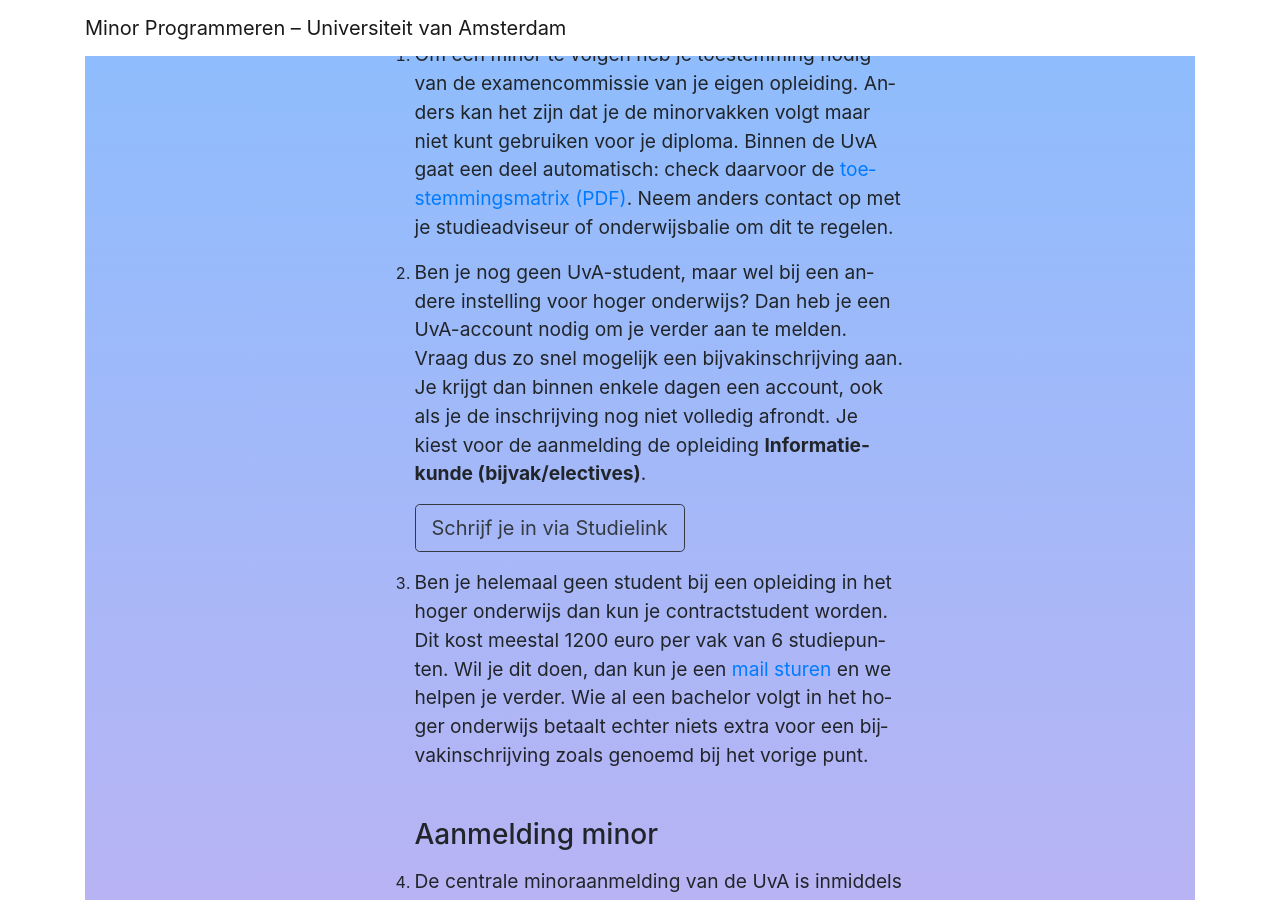
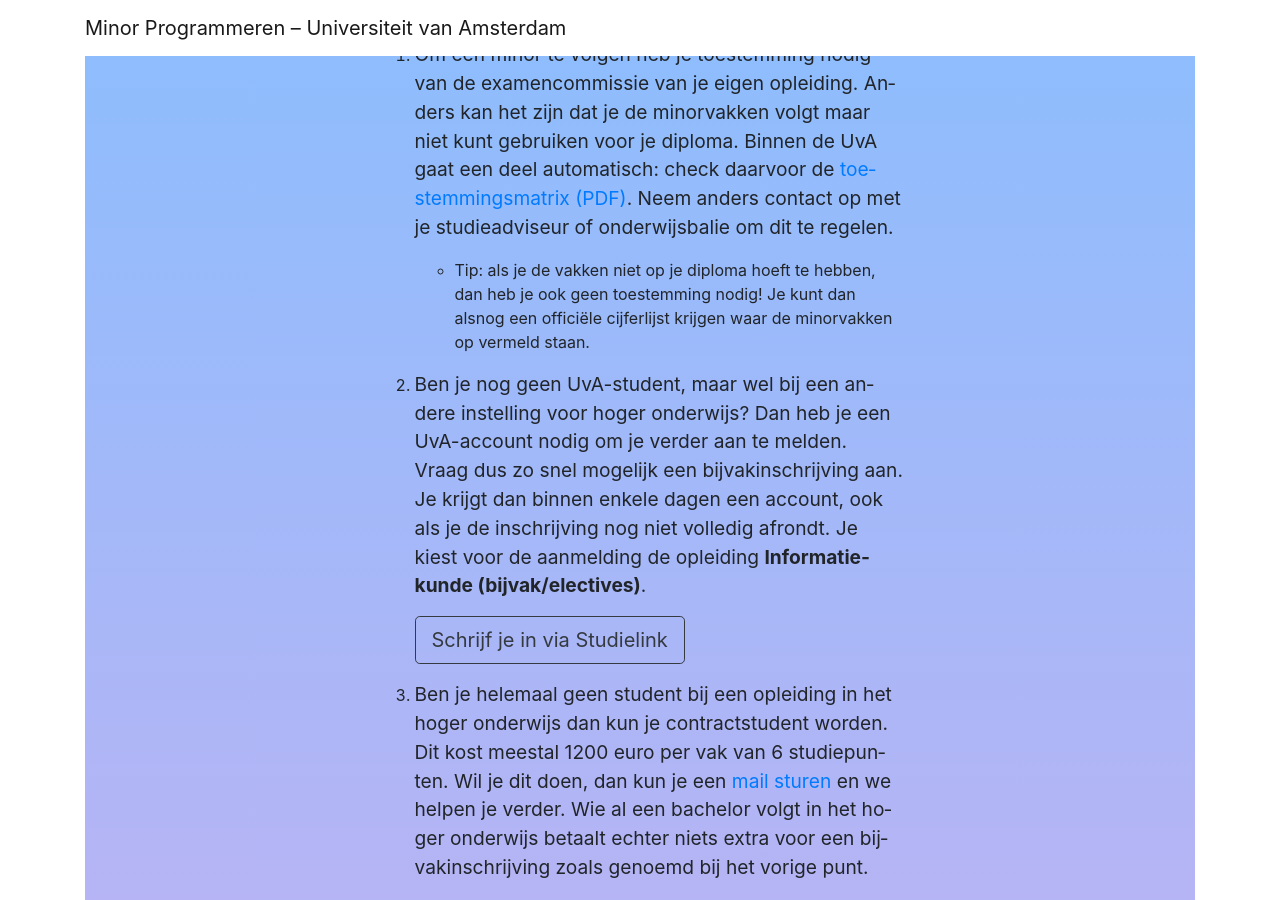
Before and after one commit to tdoolan/info, a Jekyll site: the page built from programs/minprog/index.md, in a window 1280 px wide and 900 px high, scrolled down 8363 px. Built offline with Jekyll 4.4.1, drawn with Linux system fonts in a browser that asks for light colours.

Commit message:
Update aanmelden.md

```diff
--- a/programs/minprog/aanmelden.md
+++ b/programs/minprog/aanmelden.md
@@ -12,6 +12,9 @@
                     daarvoor de <a href="https://www.uva.nl/binaries/content/assets/uva/nl/onderwijs/bachelor/toestemmingsmatrix-2025-2026-toegankelijk-nl.pdf">toestemmingsmatrix (PDF)</a>. Neem anders contact
                     op met je studieadviseur of onderwijsbalie om dit te regelen.
                 </p>
+                <ul>
+                    <li>Tip: als je de vakken niet op je diploma hoeft te hebben, dan heb je ook geen toestemming nodig! Je kunt dan alsnog een officiële cijferlijst krijgen waar de minorvakken op vermeld staan.</li>
+                </ul>
             </li>
             <li class="mt-3">
                 <p style="font-size:1.2rem;">
```
